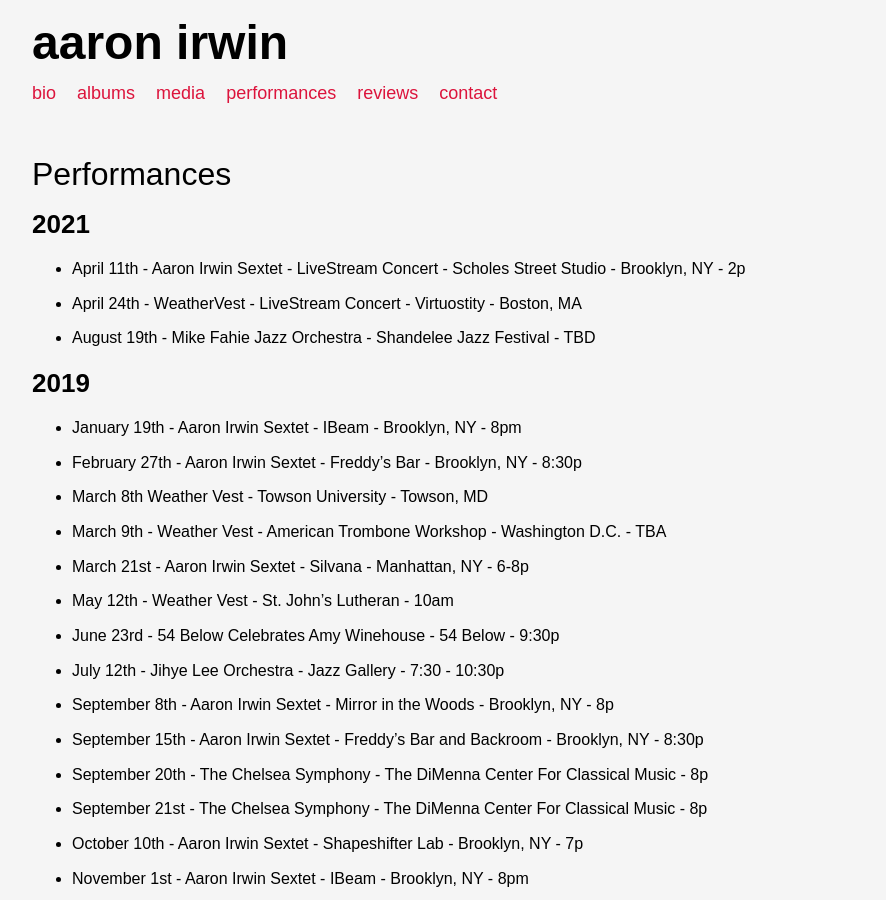
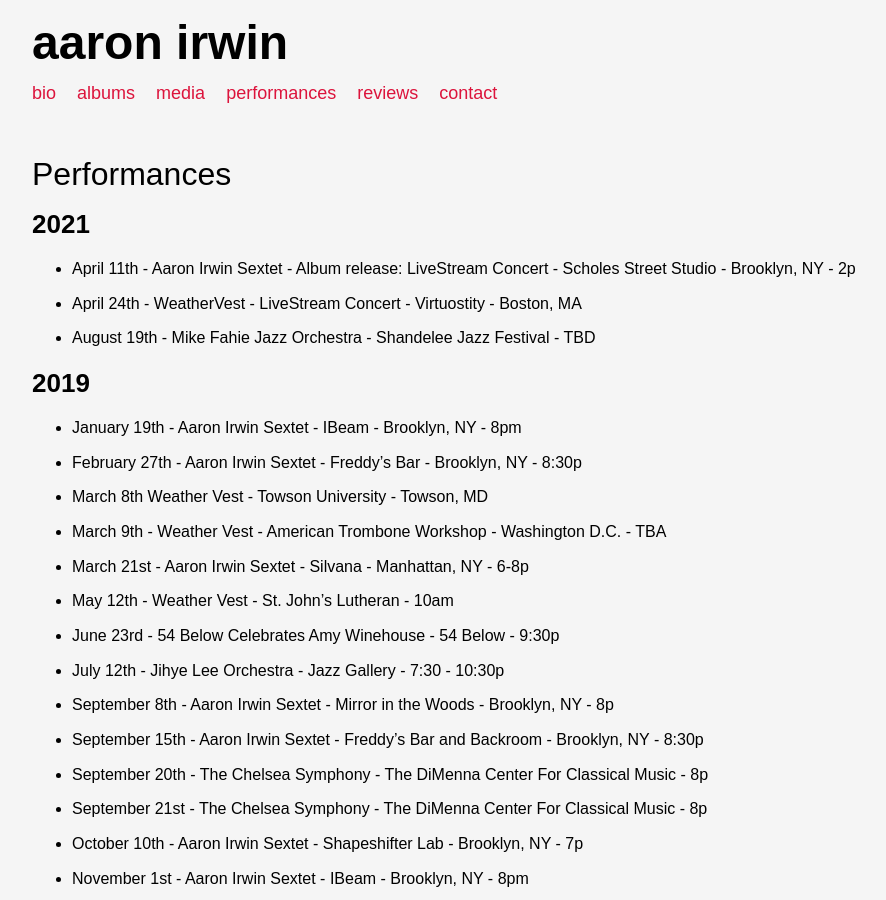
Before and after one commit to ryanve/aaronirwin.com, a Jekyll site: the page built from performances.md, in a window 1280 px wide and 900 px high. Shown: the whole window, without its empty margins (128-1014 px from the left). Built offline with Jekyll 4.4.1, drawn with Linux system fonts in a browser that asks for light colours.

Commit message:
Update performances.md (#115)
Fix 2

```diff
--- a/performances.md
+++ b/performances.md
@@ -7,7 +7,7 @@ title: Performances
 
 ## 2021
 
-- April 11th - Aaron Irwin Sextet - LiveStream Concert - Scholes Street Studio - Brooklyn, NY - 2p
+- April 11th - Aaron Irwin Sextet - Album release: LiveStream Concert - Scholes Street Studio - Brooklyn, NY - 2p
 - April 24th - WeatherVest - LiveStream Concert - Virtuostity - Boston, MA
 - August 19th - Mike Fahie Jazz Orchestra - Shandelee Jazz Festival - TBD
 
```
